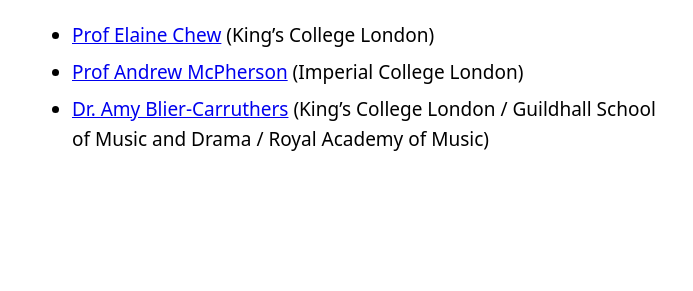
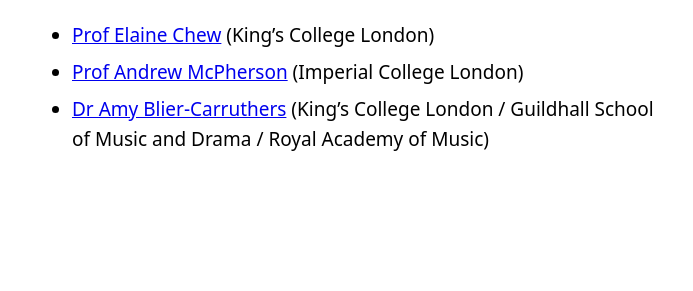
Before and after one commit to dmrn-limri/dmrn-limri.github.io, a Jekyll site: the page built from _posts/2026-04-20-workshop-expert-performance.md, in a window 1280 px wide. Shown: the part 600-891 px from the top of the page, without its empty margins (288-981 px from the left). Built offline with Jekyll 4.4.1, drawn with Linux system fonts in a browser that asks for light colours.

```diff
--- a/_posts/2026-04-20-workshop-expert-performance.md
+++ b/_posts/2026-04-20-workshop-expert-performance.md
@@ -13,4 +13,4 @@ The first themed research events of LIMRI will be a one-day workshop that explor
 Confirmed speakers:
 * [Prof Elaine Chew](https://www.kcl.ac.uk/people/elaine-chew) (King's College London)
 * [Prof Andrew McPherson](https://andrewmcpherson.org/) (Imperial College London)
-* [Dr. Amy Blier-Carruthers](https://www.kcl.ac.uk/people/amy-blier-carruthers) (King's College London / Guildhall School of Music and Drama / Royal Academy of Music)
+* [Dr Amy Blier-Carruthers](https://www.kcl.ac.uk/people/amy-blier-carruthers) (King's College London / Guildhall School of Music and Drama / Royal Academy of Music)
```
